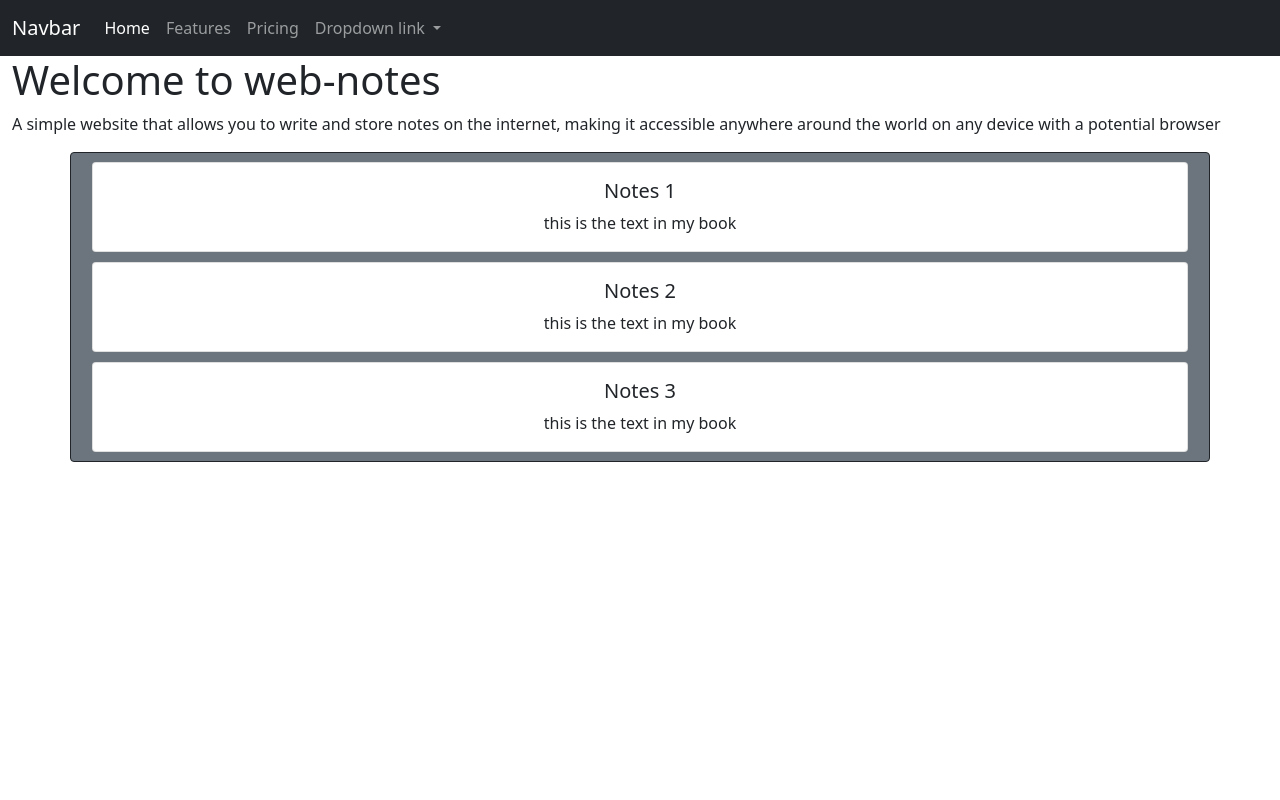
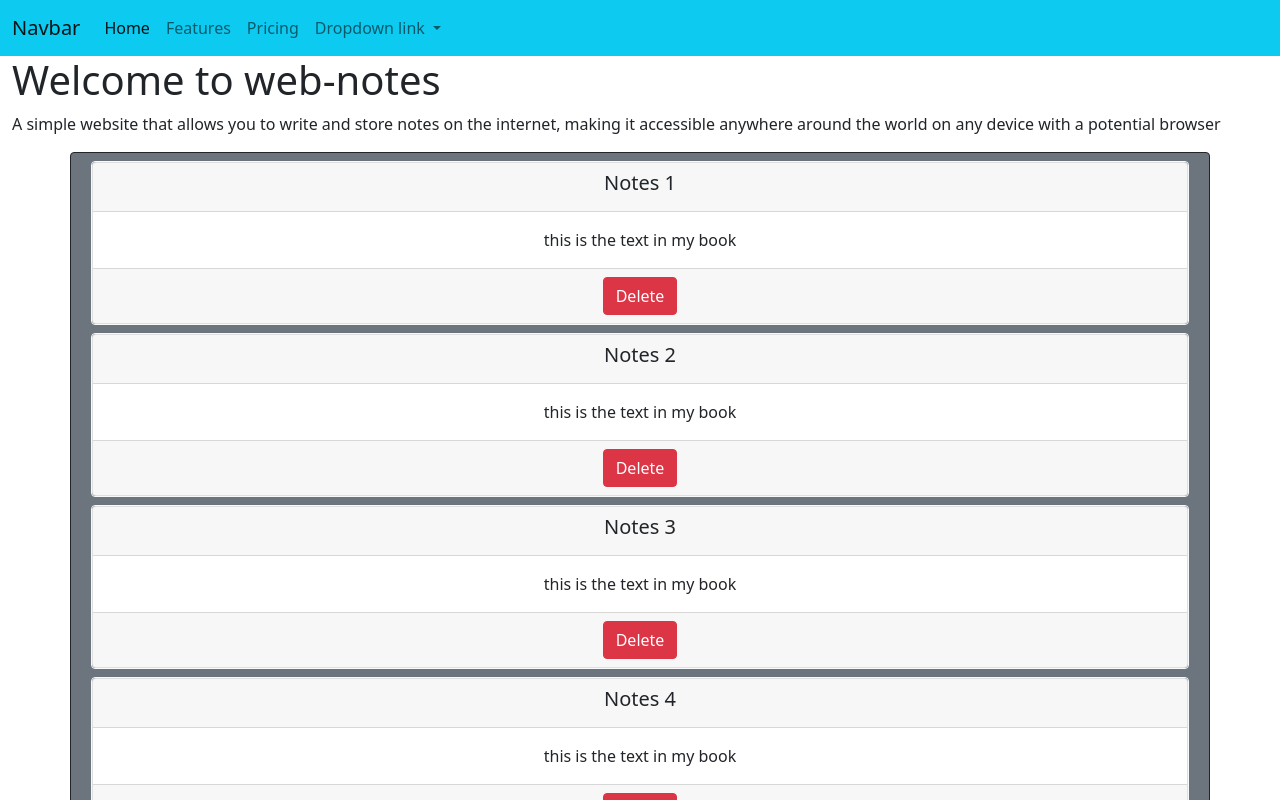
Before and after one commit to stormerthe2nd/web-notes, an Angular app: page / in a window 1280 px wide. Shown: the top 800 px of the page. Built offline with nearby package versions, Linux system fonts and the light colour scheme.

Commit message:
deleteNote event created

```diff
--- a/src/app/app.component.html
+++ b/src/app/app.component.html
@@ -1,5 +1,5 @@
 <header>
-    <nav class="navbar navbar-expand-lg navbar-dark bg-dark">
+    <nav class="navbar navbar-expand-lg navbar-light bg-info">
         <div class="container-fluid">
             <a class="navbar-brand" href="#">Navbar</a>
             <button class="navbar-toggler" type="button" data-bs-toggle="collapse" data-bs-target="#navbarNavDropdown"
--- a/src/app/custom_components/notes/notes.component.html
+++ b/src/app/custom_components/notes/notes.component.html
@@ -1,3 +1,3 @@
-<div class="border border-secondary rounded m-2 text-center" *ngFor="let note of notesArr">
-    <app-specific-note [note]='note'></app-specific-note>
+<div class="border border-light rounded m-2 text-center" *ngFor="let note of notesArr">
+    <app-specific-note [note]='note' (deleteNoteEmitter)="listenDeleteEmitter($event)"></app-specific-note>
 </div>
--- a/src/app/custom_components/notes/notes.component.ts
+++ b/src/app/custom_components/notes/notes.component.ts
@@ -1,5 +1,5 @@
 import { Component, OnInit } from '@angular/core';
-import { notes } from "../../notes"
+import { Notes } from "../../notes"
 
 @Component({
     selector: 'app-notes',
@@ -8,7 +8,7 @@ import { notes } from "../../notes"
 })
 export class NotesComponent implements OnInit {
 
-    notesArr: notes[]
+    notesArr: Notes[]
     constructor() {
         this.notesArr = [
             {
@@ -28,6 +28,24 @@ export class NotesComponent implements OnInit {
                 title: "Notes 3",
                 text: "this is the text in my book",
                 active: true
+            },
+            {
+                sno: 4,
+                title: "Notes 4",
+                text: "this is the text in my book",
+                active: true
+            },
+            {
+                sno: 5,
+                title: "Notes 5",
+                text: "this is the text in my book",
+                active: true
+            },
+            {
+                sno: 6,
+                title: "Notes 6",
+                text: "this is the text in my book",
+                active: true
             }
         ]
     }
@@ -35,4 +53,9 @@ export class NotesComponent implements OnInit {
     ngOnInit(): void {
     }
 
+    listenDeleteEmitter(note: Notes) {
+        var noteIndex = this.notesArr.indexOf(note)
+        this.notesArr.splice(noteIndex, 1)
+    }
+
 }
--- a/src/app/custom_components/specific-note/specific-note.component.html
+++ b/src/app/custom_components/specific-note/specific-note.component.html
@@ -1,6 +1,11 @@
 <div class="card w-100">
+    <div class="card-header">
+        <h5 class="card-title">{{note.title}}</h5>
+    </div>
     <div class="card-body">
-        <h5 class="card-title">{{note.title}}</h5>
         <p class="card-text">{{note.text}}</p>
     </div>
+    <div class="card-footer">
+        <button class="btn btn-danger" (click)="deleteThisNote(note)">Delete</button>
+    </div>
 </div>
--- a/src/app/custom_components/specific-note/specific-note.component.ts
+++ b/src/app/custom_components/specific-note/specific-note.component.ts
@@ -1,5 +1,5 @@
-import { Component, Input, OnInit } from '@angular/core';
-import { notes } from 'src/app/notes';
+import { Component, Input, OnInit, Output, EventEmitter } from '@angular/core';
+import { Notes } from 'src/app/notes';
 
 @Component({
     selector: 'app-specific-note',
@@ -8,10 +8,15 @@ import { notes } from 'src/app/notes';
 })
 export class SpecificNoteComponent implements OnInit {
 
-    @Input() note: notes;
+    @Input() note: Notes;
     constructor() { }
+    @Output() deleteNoteEmitter: EventEmitter<Notes> = new EventEmitter();
 
     ngOnInit(): void {
+
     }
 
+    deleteThisNote(note: Notes) {
+        this.deleteNoteEmitter.emit(note)
+    }
 }
--- a/src/app/notes.ts
+++ b/src/app/notes.ts
@@ -1,4 +1,4 @@
-export class notes {
+export class Notes {
     sno: number
     title: string
     text: string
```
